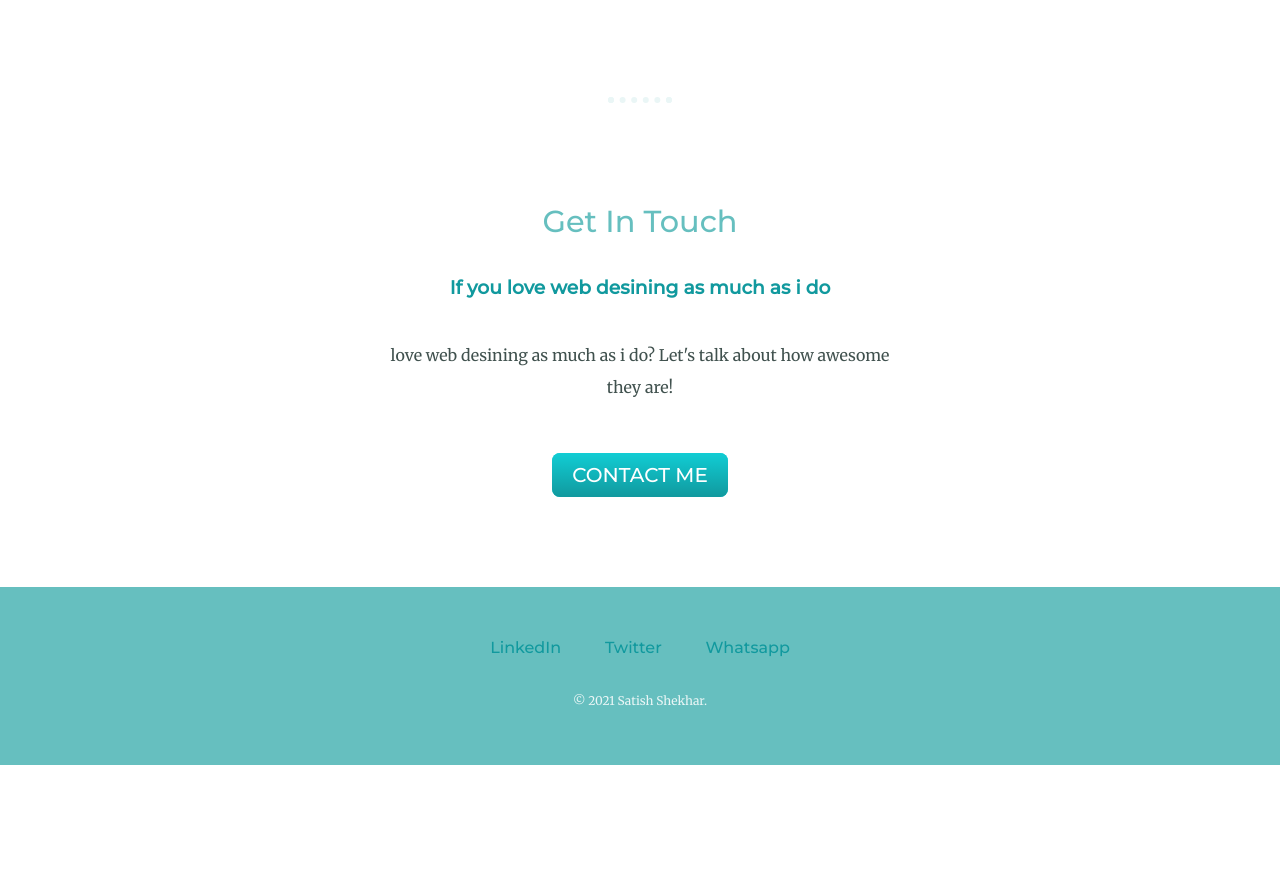
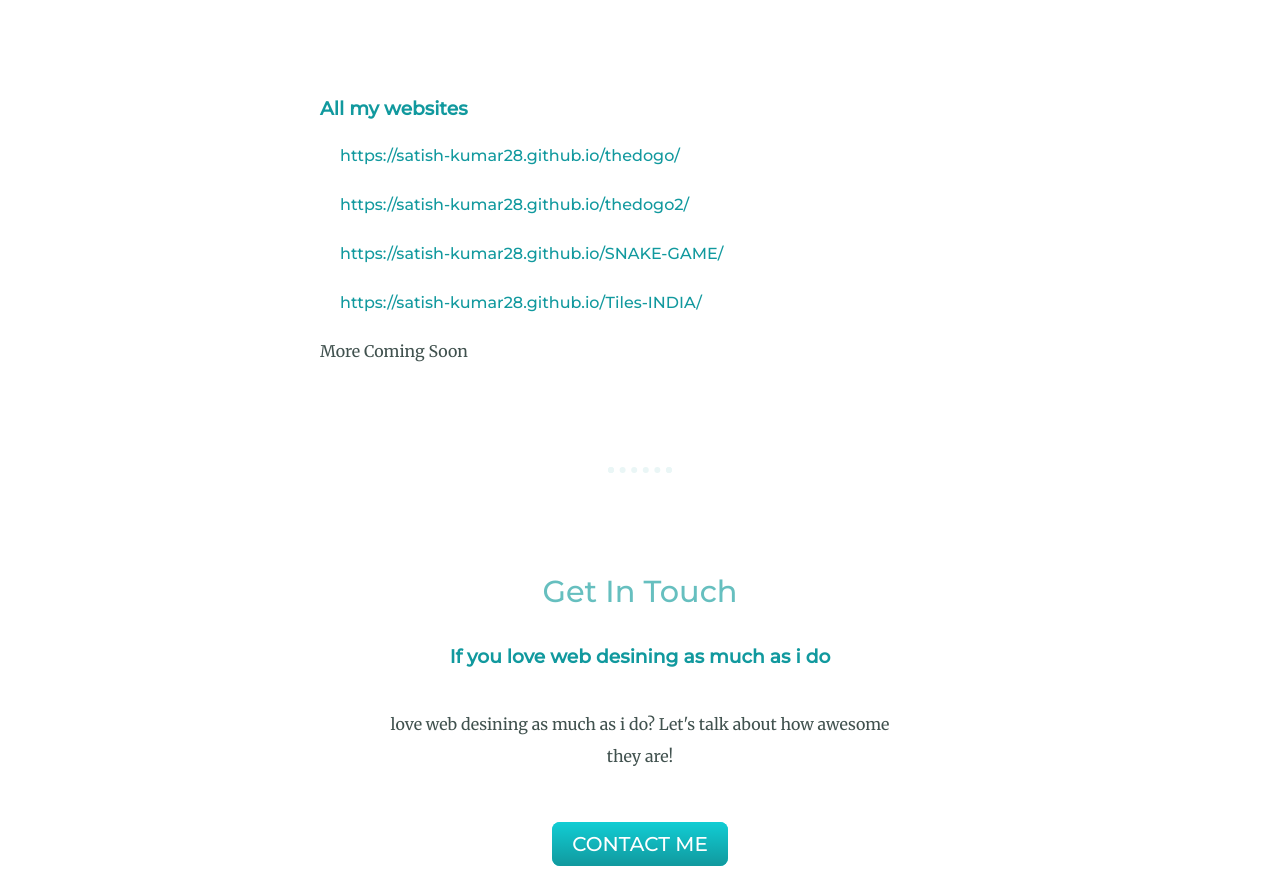
Before and after one commit to Satish-kumar28/cv, a plain HTML site: page index.html in a window 1280 px wide. Shown: the part 1983-2877 px from the top of the page. Before the commit the page ends 2748 px from the top, so only its background shows below. Drawn offline with Linux system fonts and the light colour scheme.

Commit message:
Update index.html

```diff
--- a/index.html
+++ b/index.html
@@ -43,6 +43,14 @@
                 <h3>Poetry</h3>
                 <p>Strong, accurate, interesting words, well-placed, make the reader feel the writer's emotion and intentions. Choosing the right words—for their meaning, their connotations, their sounds, even the look of them, makes a poem memorable. The words become guides to the feelings that lie between the lines.</p>
             </div>
+          <div class="skill-row">
+             <h3 class="websites">All my websites</h3>
+             <p> <a class="weblink">https://satish-kumar28.github.io/thedogo/</a></p>
+             <p> <a class="weblink">https://satish-kumar28.github.io/thedogo2/</a></p>
+             <p> <a class="weblink">https://satish-kumar28.github.io/SNAKE-GAME/</a></p>
+             <p> <a class="weblink">https://satish-kumar28.github.io/Tiles-INDIA/</a></p>
+             <p>More Coming Soon</p>
+           </div>
         </div>
         <hr>
         <div class="contact-me">
```
